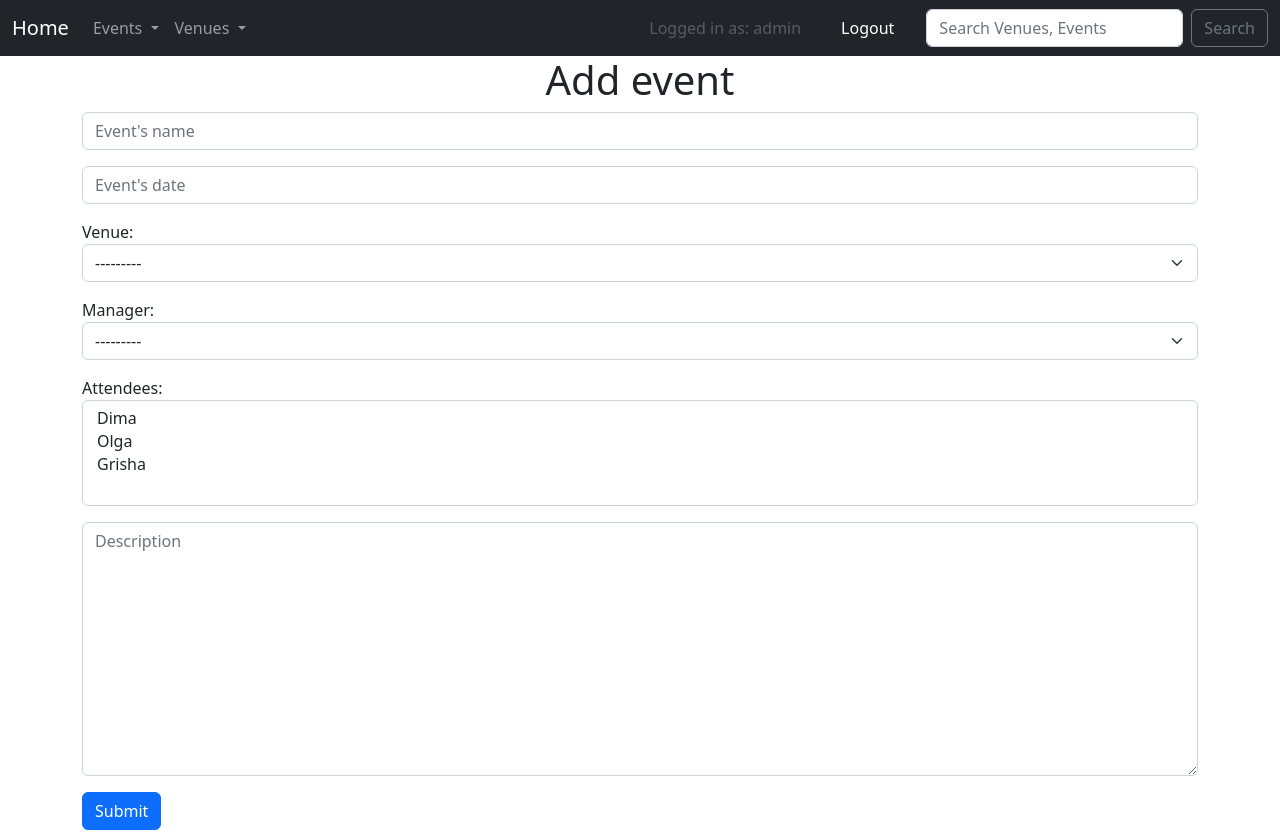
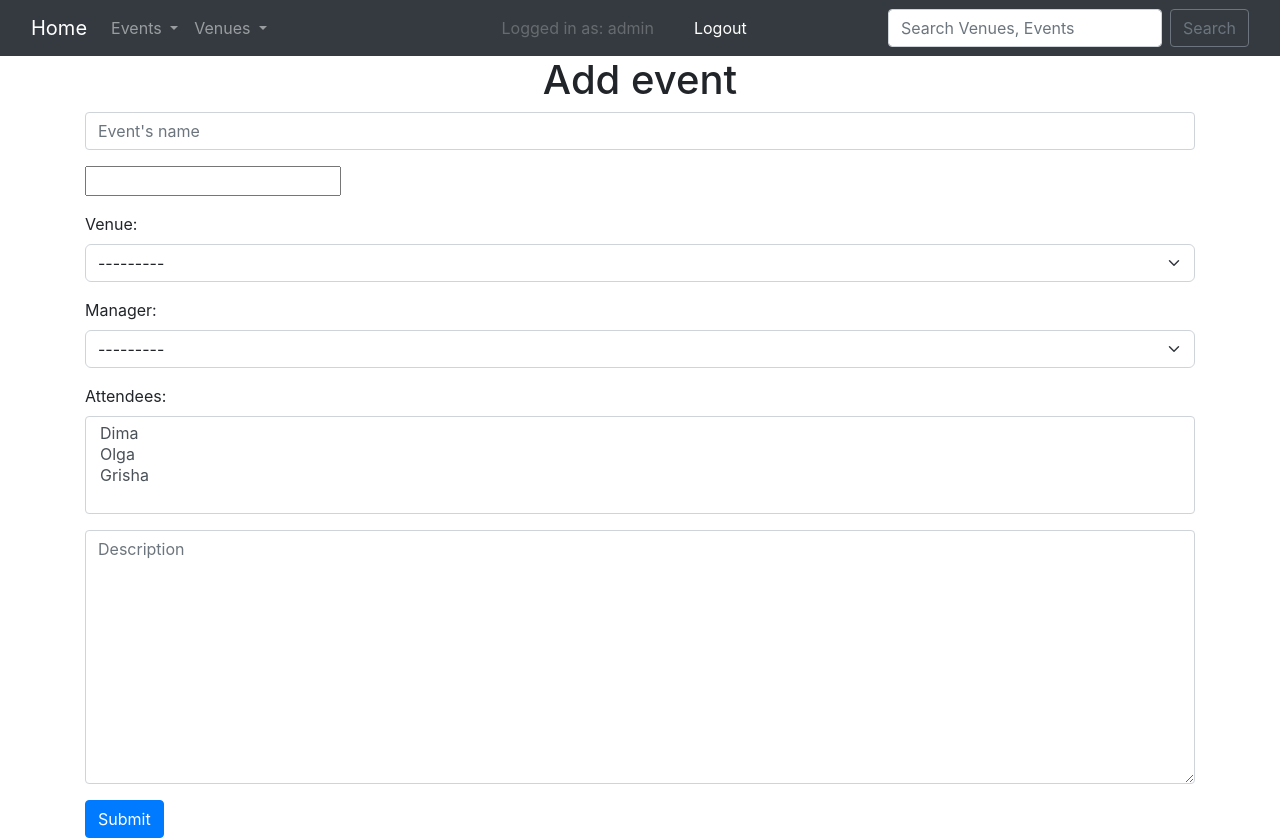
Before and after one commit to dzmitryi-lazarchyk/project_django, a Django app: page /add_event in a window 1280 px wide. Run offline with Django 4.2, Linux system fonts and the light colour scheme; a user stored in the database is signed in; data comes from the database, SQL or seed files in the repository; both versions use the stored data as it was after the commit; some libraries are stand-ins or nearby versions.

Commit message:
Datetime field in add_event normalized.

```diff
--- a/viseversa/events/forms.py
+++ b/viseversa/events/forms.py
@@ -4,6 +4,7 @@
 from django.db import models
 from django.contrib.auth.models import User
 from django.contrib.auth import get_user_model
+from tempus_dominus.widgets import DateTimePicker
 
 # Create a venue form
 class VenueForm(ModelForm):
@@ -54,7 +55,8 @@
         }
         widgets = {
             'name': forms.TextInput(attrs={'class': 'form-control', 'placeholder': "Event\'s name"}),
-            'event_date': forms.TextInput(attrs={'class': 'form-control', 'placeholder': "Event\'s date"}),
+            'event_date': DateTimePicker(options={'useCurrent': True, 'collapse': False,},
+                                         attrs={'append': 'fa fa-calendar', 'icon_toggle': True,}),
             'venue': forms.Select(attrs={'class': 'form-select', 'placeholder': "Venue"}),
             'manager': forms.Select(attrs={'class': 'form-select', 'placeholder': "Manager"}),
             'attendees': forms.SelectMultiple(attrs={'class': 'form-control', 'placeholder': "Attendees"}),
@@ -83,7 +85,8 @@
         }
         widgets = {
             'name': forms.TextInput(attrs={'class': 'form-control', 'placeholder': "Event\'s name"}),
-            'event_date': forms.TextInput(attrs={'class': 'form-control', 'placeholder': "Event\'s date"}),
+            'event_date': DateTimePicker(options={'useCurrent': True, 'collapse': False,},
+                                         attrs={'append': 'fa fa-calendar', 'icon_toggle': True,}),
             'venue': forms.Select(attrs={'class': 'form-select', 'placeholder': "Venue"}),
             'attendees': forms.SelectMultiple(attrs={'class': 'form-control', 'placeholder': "Attendees"}),
             'description': forms.Textarea(attrs={'class': 'form-control', 'placeholder': "Description"}),
--- a/viseversa/events/templates/events/add_event.html
+++ b/viseversa/events/templates/events/add_event.html
@@ -1,5 +1,16 @@
 {% extends 'events/base.html' %}
 {% block content %}
+    <head>
+    {# Include FontAwesome; required for icon display #}
+    <link rel="stylesheet" href="https://netdna.bootstrapcdn.com/font-awesome/4.7.0/css/font-awesome.css">
+
+    {# Include Bootstrap 4 and jQuery #}
+    <link rel="stylesheet" href="https://stackpath.bootstrapcdn.com/bootstrap/4.1.3/css/bootstrap.min.css" integrity="sha384-MCw98/SFnGE8fJT3GXwEOngsV7Zt27NXFoaoApmYm81iuXoPkFOJwJ8ERdknLPMO" crossorigin="anonymous">
+    <script src="https://code.jquery.com/jquery-3.3.1.slim.min.js" integrity="sha384-q8i/X+965DzO0rT7abK41JStQIAqVgRVzpbzo5smXKp4YfRvH+8abtTE1Pi6jizo" crossorigin="anonymous"></script>
+
+    {# Django Tempus Dominus assets are included in `{{ form.media }}` #}
+    {{ form.media }}
+  </head>
     <center>
     {% if  user.is_authenticated %}
     <h1>Add event</h1>
--- a/viseversa/viseversa/settings.py
+++ b/viseversa/viseversa/settings.py
@@ -40,6 +40,7 @@
     'django.contrib.staticfiles',
     'events.apps.EventsConfig',
     'members.apps.MembersConfig',
+    'tempus_dominus',
 ]
 
 MIDDLEWARE = [
```
Also changed, not shown: viseversa/db.sqlite3.
